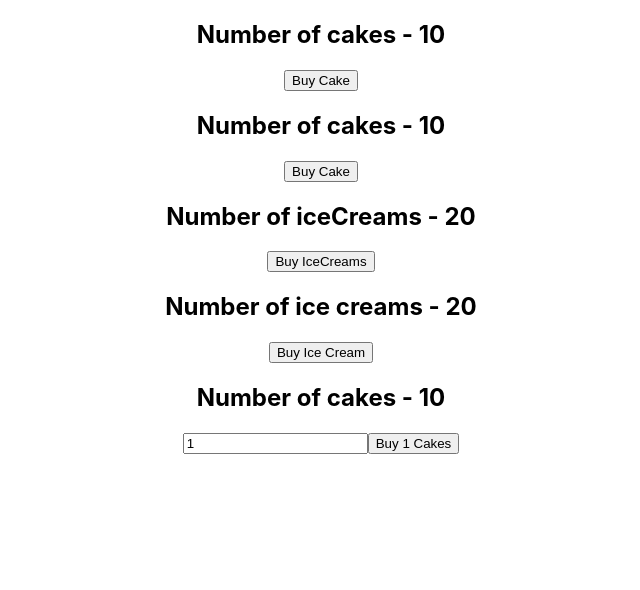
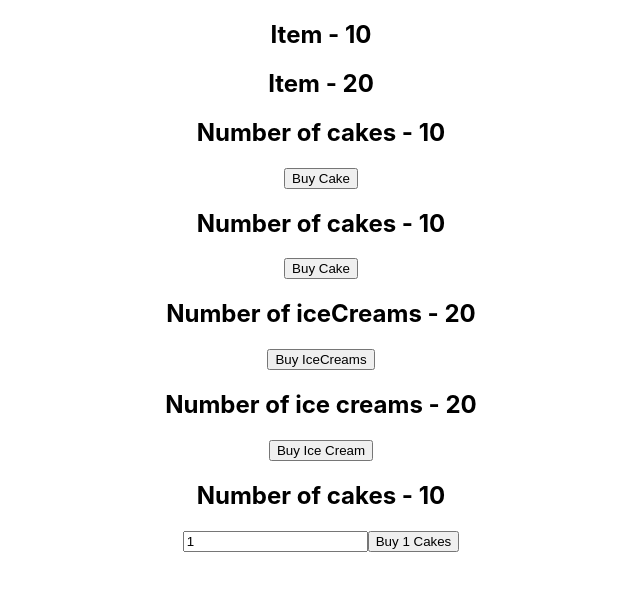
Before and after one commit to sreyom31/Redux-Practice, a React (Create React App) app: page / in a window 1280 px wide. Shown: the top 590 px of the page, without its empty margins (319-959 px from the left). Built offline with nearby package versions, Linux system fonts and the light colour scheme.

Commit message:
more on mapStateToProps
Signed-off-by: sreyom31 <sreyom31@gmail.com>

```diff
--- a/src/App.js
+++ b/src/App.js
@@ -7,11 +7,14 @@
 import HooksIceCreamContainer from "./components/HooksIceCreamContainer";
 import IceCreamContainer from "./components/IceCreamContainer";
 import NewCakeContainer from "./components/NewCakeContainer";
+import ItemContainer from "./components/ItemContainer";
 
 function App() {
   return (
         <Provider store={store}>
             <div className="App">
+                <ItemContainer cake />
+                <ItemContainer />
                 <HooksCakeContainer />
                 <CakeContainer />
                 <HooksIceCreamContainer />
--- /dev/null
+++ b/src/components/ItemContainer.js
@@ -0,0 +1,17 @@
+import React from 'react'
+import { connect } from 'react-redux'
+
+function ItemContainer (props) {
+    return <h2>Item - {props.item}</h2>
+}
+
+const mapStateToProps = (state, ownProps) => {
+    const itemState = ownProps.cake
+        ? state.cake.numOfCakes
+        : state.iceCream.numOfIceCreams
+    return {
+        item: itemState
+    }
+}
+
+export default connect(mapStateToProps)(ItemContainer)
```
